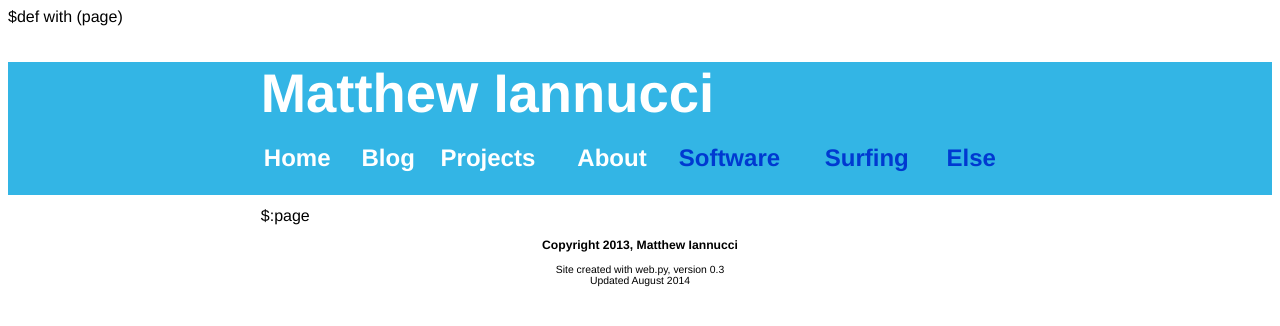
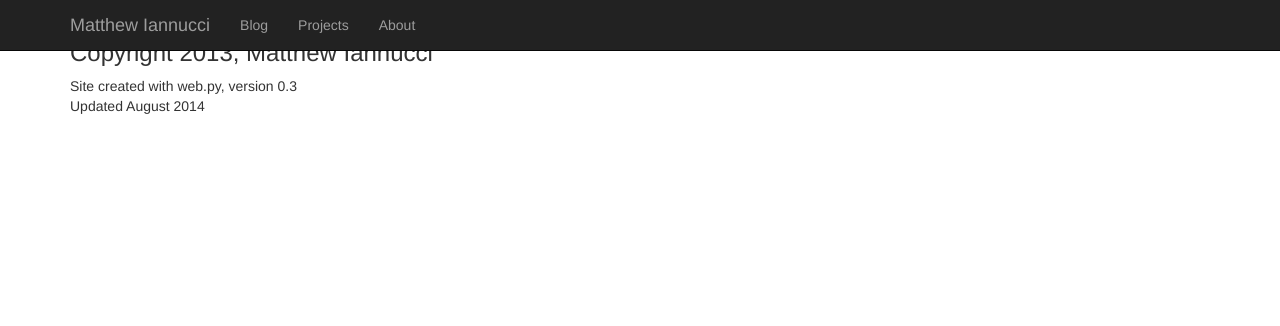
Before and after one commit to mpiannucci/my-page, a Python web app: template templates/base.html in a window 1280 px wide. Shown: the top 326 px of the page. Run offline with Jinja, Linux system fonts and the light colour scheme; the template is opened without the code that fills it, so the values that code supplies are empty; some libraries are stand-ins or nearby versions.

Commit message:
Added bootstrap & navbar

```diff
--- a/templates/base.html
+++ b/templates/base.html
@@ -1,36 +1,52 @@
 $def with (page)
 
+<!DOCTYPE html>
 <html>
 <head>
     <meta name="google-site-verification" content="-azLgyDbTQ6EY0zdkcRBc8Q5f0jSV4cd552gcq44N98" />
+    <meta name="viewport" content="width=device-width, initial-scale=1">
     <title>Matthew Iannucci</title>
-    <link rel="stylesheet" type="text/css" href="/static/Styles/mobile.css" media="only screen and (max-device-width: 767px)" />
-    <link rel="stylesheet" type="text/css" href="/static/Styles/screen.css" media="only screen and (min-device-width: 768px)" />
     <link rel="shortcut icon" type="image/x-icon" href="/static/favicon.ico" />
+	<link rel="stylesheet" href="http://maxcdn.bootstrapcdn.com/bootstrap/3.2.0/css/bootstrap.min.css">
+	<script src="https://ajax.googleapis.com/ajax/libs/jquery/1.11.1/jquery.min.js"></script>
+	<script src="http://maxcdn.bootstrapcdn.com/bootstrap/3.2.0/js/bootstrap.min.js"></script>
 </head>
 <body>
-	<div id="mainHeader">
-	<!-- Define the header for the page -->
-	<div id="header">
-		<h1><a href="/">Matthew Iannucci</a></h1>
+<div  class="container">
+    <!-- Navigation Bar -->
+    <nav class="navbar navbar-inverse navbar-fixed-top" role="navigation">
+        <div class="container">
+            <!-- Brand and toggle get grouped for better mobile display -->
+            <div class="navbar-header">
+                <button type="button" class="navbar-toggle" data-toggle="collapse" data-target="#bs-example-navbar-collapse-1">
+                    <span class="sr-only">Toggle navigation</span>
+                    <span class="icon-bar"></span>
+                    <span class="icon-bar"></span>
+                    <span class="icon-bar"></span>
+                </button>
+                <a class="navbar-brand" href="#">Matthew Iannucci</a>
             </div>
+            <!-- Collect the nav links, forms, and other content for toggling -->
+            <div class="collapse navbar-collapse" id="bs-example-navbar-collapse-1">
+                <ul class="nav navbar-nav">
+                    <li>
+                        <a href="/blog">Blog</a>
+                    </li>
+                    <li>
+                        <a href="/apps">Projects</a>
+                    </li>
+                    <li>
+                        <a href="/bio">About</a>
+                    </li>
+                </ul>
+            </div>
+            <!-- /.navbar-collapse -->
+        </div>
+        <!-- /.container -->
+    </nav>
 	<!-- Define the header bar links -->
-	<div id="navBar">
-		<table id="navBarTable">
-			<tr>
-				<td class="navHeader"><h2><a href="/">Home</a></h2></td>
-				<td class="navHeader"><h2><a href="/blog">Blog</a></h2></td>
-				<td class="navHeader"><h2><a href="/apps">Projects</a></h2></td>
-				<td class="navHeader"><h2><a href="/bio">About</a></h2></td>
-				<td class="topicHeader"><h2><a href="/tag/software">Software</a></h2></td>
-				<td class="topicHeader"><h2><a href="/tag/surfing">Surfing</a></h2></td>
-				<td class="topicHeader"><h2><a href="/tag/else">Else</a></h2></td>
-			</tr>
-		</table>
-	</div>
-	</div>
 	<!-- Create the main coloumn layout.-->
-	<div id="mainContent" class="mainColumn">
+	<div id="mainContent" class="col-sm-6">
 		<!-- Main column start -->
 		<!-- Get the page data as declared in code.py -->
 		$:page
@@ -39,14 +55,12 @@ $def with (page)
 	<!-- Ends the three column layout-->
 	<!-- Define the footer for the page -->
 	<div id="footer">
-		<center>
 		<div id="copyright">
 			<h3>Copyright 2013, Matthew Iannucci</h3>
 		</div>
 		<div id="siteinfo">
 			<p>Site created with web.py, version 0.3 <br/>Updated August 2014</p>
 		</div>
-		</center>
 	</div>
 </div>
 <!-- End the page layout -->
```
Also changed, not shown: templates/__init__.py (+43 -29 lines). Lines whose indentation alone changed are shown as unchanged.
